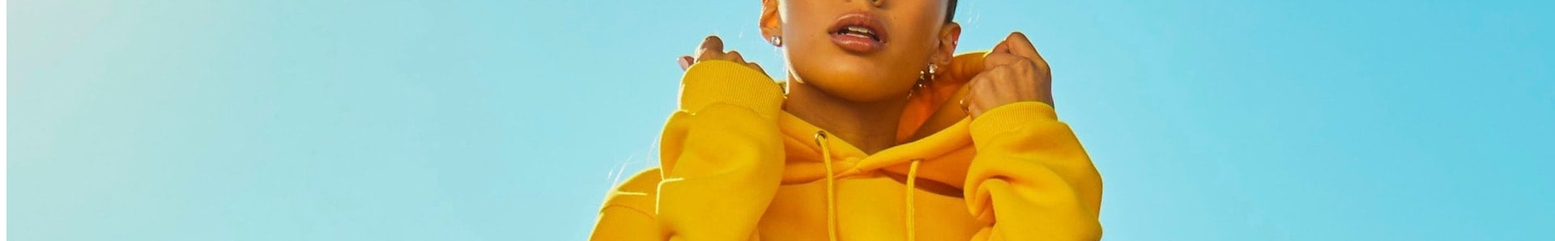
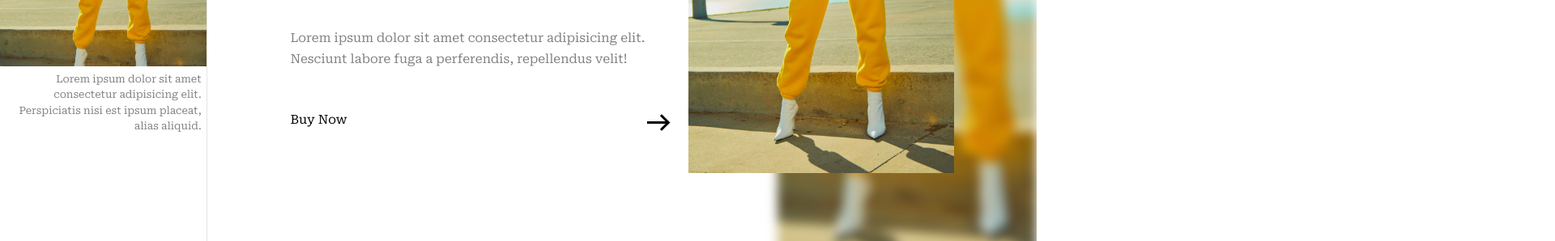
Before and after one commit to x-Albedo-x/eCommerce, a plain HTML site: page index.html in a window 1280 px wide. Shown: the part 442-740 px from the top of the page at 81% size, 1920 px wide, since content can reach past the window. Drawn offline with Linux system fonts and the light colour scheme; a web font is replaced by a local one.

Commit message:
[ADD]:Creacion del CSS
Termine todo lo que se hace en CSS y agregue un font ded google en html.

```diff
--- a/css/style.css
+++ b/css/style.css
@@ -0,0 +1,214 @@
+*{
+    margin: 0;
+    padding: 0;
+    box-sizing: border-box;
+    font-family: "Roboto Serif", serif;
+}
+
+body{
+    width: 100%;
+    height: 100vh;
+    position: relative;
+    display: flex;
+}
+
+.overlay{
+    position: absolute;
+    top: 0;
+    left: 0;
+    bottom: 0;
+    right: 0;
+    background: #fff;
+    opacity: 1;
+    z-index: 9;
+    animation: fade-out 2s forwards 1;
+    pointer-events: none;
+}
+
+@keyframes fade-out{
+    to{
+        opacity: 0;
+    }
+}
+
+.left-side{
+    width: 20vw;
+    height: 100%;
+    border-right: 1px solid rgba(0, 0, 0, .1);
+    position: relative;
+    display: flex;
+    align-items: center;
+}
+
+.logo{
+    text-transform: uppercase;
+    font-weight: 700;
+    font-size: 2vw;
+    position: absolute;
+    top: 4vw;
+    left: -1.5vw;
+    transform: rotate(-90deg);
+    user-select: none;
+}
+
+.sm-product {
+    width: 100%;
+    height: auto;
+}
+
+.product-index {
+    font-size: 2vw;
+    text-align: center;
+}
+
+.sm-product-img-container {
+    position: relative;
+    margin: .5vw 0;
+    height: 23vw;
+    overflow: hidden;
+}
+
+.sm-product-img {
+    width: 100%;
+    height: 23vw;
+    object-fit: cover;
+    object-position: center 30%;
+}
+
+.sm-product-des {
+    text-align: right;
+    padding: 0 .5vw;
+    line-height: 1.5vw;
+    font-size: 1vw;
+    color: rgba(0, 0, 0, .5);
+}
+
+.social-link {
+    position: absolute;
+    bottom: 30px;
+    left: 50%;
+    transform: translate(-50%);
+}
+
+.social-link-img {
+    width: 1.6vw;
+    height: 1.6vw;
+    margin: 0 .5vw;
+    cursor: pointer;
+}
+
+.social-link-img:hover {
+    width: 1.8vw;
+    height: 1.8vw;
+}
+
+.right-side{
+    width: 80vw;
+    height: 100vh;
+    position: relative;
+    display: flex;
+    align-items: center;
+    justify-content: center;
+}
+
+.backdrop-img {
+    width: 25vw;
+    height: 100%;
+    position: absolute;
+    top: 0;
+    right: 0;
+    object-fit: cover;
+    filter: blur(.5vw);
+    user-select: none;
+}
+
+.content {
+    width: 80%;
+    display: flex;
+    align-items: center;
+    position: relative;
+}
+
+.product-detail {
+    width: 60%;
+}
+
+.product-name {
+    font-size: 8vw;
+    text-transform: uppercase;
+    font-family: 'Roboto', sans-serif;
+    font-family: "Sirin Stencil", sans-serif;
+    font-weight: 400;
+    line-height: 9vw;
+}
+
+.product-des {
+    margin: 4vw 0;
+    width: 90%;
+    font-size: 1.2vw;
+    line-height: 2vw;
+    color: rgba(0, 0, 0, 0.5);
+}
+
+.buy-btn {
+    text-decoration: none;
+    color: #000;
+    text-transform: capitalize;
+    font-size: 1.2vw;
+}
+
+.nxt-btn {
+    border: none;
+    background: none;
+    display: flex;
+    margin-left: auto;
+    margin-top: -1.2vw;
+    margin-right: 1vw;
+    cursor: pointer;
+    justify-content: center;
+    user-select: none;
+}
+
+.nxt-btn img {
+    width: 60%;
+}
+
+.product-img-container {
+    width: 40%;
+    height: 40vw;
+    position: relative;
+    overflow: hidden;
+}
+
+.product-img {
+    width: 100%;
+    height: 100%;
+    object-fit: cover;
+}
+
+.slide::before {
+    content: '';
+    position: absolute;
+    top: 0;
+    left: -100;
+    width: 100%;
+    height: 100%;
+    background: #000;
+    animation: slide-left 1s liner 1;
+}
+
+@keyframes slide-left{
+    to{
+        left: 100%;
+    }
+}
+
+.fade {
+    pointer-events: none;
+    animation: fade 1s forwards 1;
+}
+
+@keyframes fade{
+    0%, 100%{opacity:1;}
+    45%,60%{opacity:0;}
+}
--- a/index.html
+++ b/index.html
@@ -7,6 +7,7 @@
     <link rel="preconnect" href="https://fonts.googleapis.com">
     <link rel="preconnect" href="https://fonts.gstatic.com" crossorigin>
     <link href="https://fonts.googleapis.com/css2?family=Roboto+Serif:ital,opsz,wght@0,8..144,100..900;1,8..144,100..900&display=swap" rel="stylesheet">
+    <link href="https://fonts.googleapis.com/css2?family=Roboto+Serif:ital,opsz,wght@0,8..144,100..900;1,8..144,100..900&family=Sirin+Stencil&display=swap" rel="stylesheet">
     <link rel="stylesheet" href="./css/style.css">
 </head>
 <body>
```
